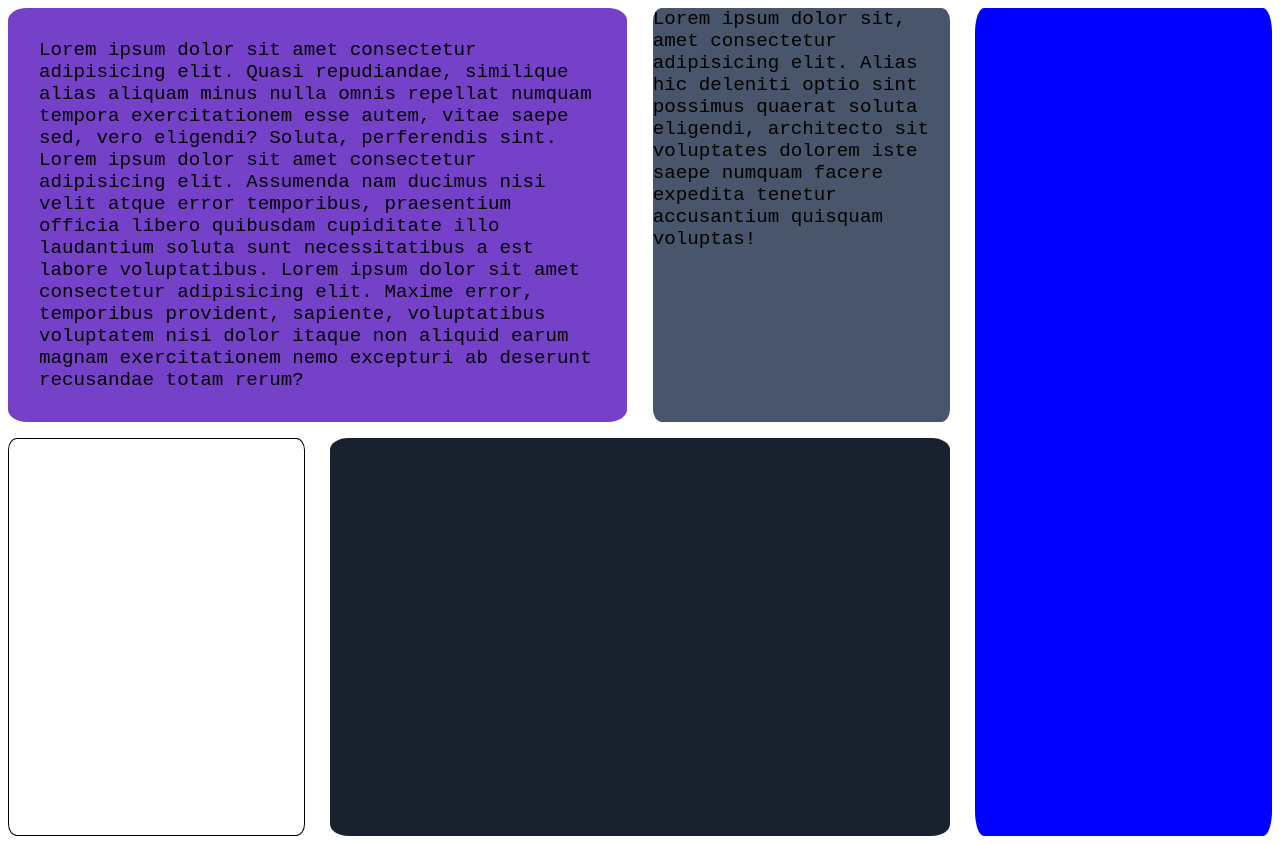
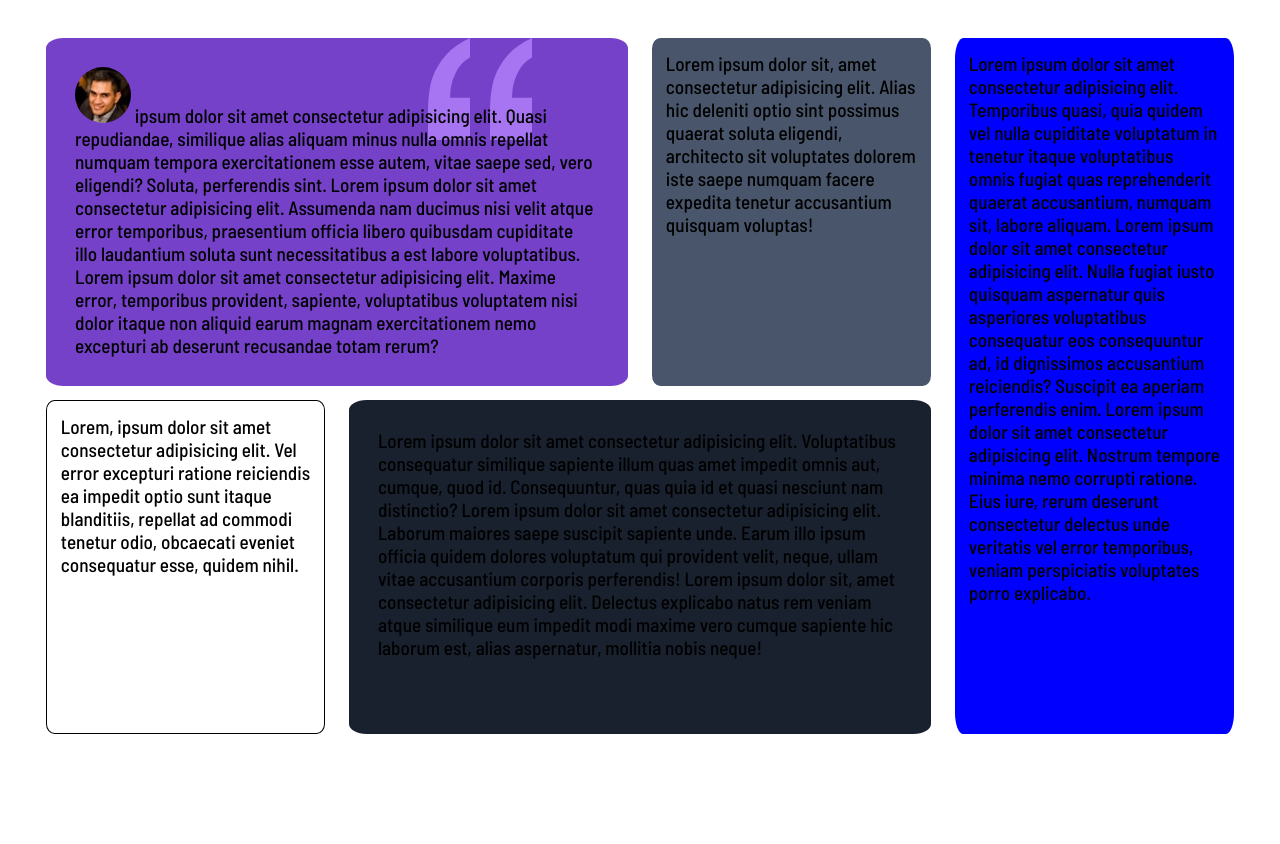
Before and after one commit to saidworks/HTML-CSS, a PHP site: page / in a window 1280 px wide. After the commit the page ends 734 px from the top, so only its background shows below. Run offline with PHP 8.4, Linux system fonts and the light colour scheme.

Commit message:
added background image to first article and the profil picture

```diff
--- a/Part 3/index.html
+++ b/Part 3/index.html
@@ -8,13 +8,18 @@
 
 <body>
     <main id="container">
-        <article id="one">Lorem ipsum dolor sit amet consectetur adipisicing elit. Quasi repudiandae, similique alias aliquam minus nulla omnis repellat numquam tempora exercitationem esse autem, vitae saepe sed, vero eligendi? Soluta, perferendis sint. Lorem ipsum dolor
-            sit amet consectetur adipisicing elit. Assumenda nam ducimus nisi velit atque error temporibus, praesentium officia libero quibusdam cupiditate illo laudantium soluta sunt necessitatibus a est labore voluptatibus. Lorem ipsum dolor sit amet
-            consectetur adipisicing elit. Maxime error, temporibus provident, sapiente, voluptatibus voluptatem nisi dolor itaque non aliquid earum magnam exercitationem nemo excepturi ab deserunt recusandae totam rerum?</article>
+        <article id="one"> <img src="images/image-daniel.jpg" alt="image-daniel"> ipsum dolor sit amet consectetur adipisicing elit. Quasi repudiandae, similique alias aliquam minus nulla omnis repellat numquam tempora exercitationem esse autem, vitae saepe sed, vero eligendi?
+            Soluta, perferendis sint. Lorem ipsum dolor sit amet consectetur adipisicing elit. Assumenda nam ducimus nisi velit atque error temporibus, praesentium officia libero quibusdam cupiditate illo laudantium soluta sunt necessitatibus a est labore
+            voluptatibus. Lorem ipsum dolor sit amet consectetur adipisicing elit. Maxime error, temporibus provident, sapiente, voluptatibus voluptatem nisi dolor itaque non aliquid earum magnam exercitationem nemo excepturi ab deserunt recusandae totam
+            rerum?</article>
         <article id="two">Lorem ipsum dolor sit, amet consectetur adipisicing elit. Alias hic deleniti optio sint possimus quaerat soluta eligendi, architecto sit voluptates dolorem iste saepe numquam facere expedita tenetur accusantium quisquam voluptas!</article>
-        <article id="three"></article>
-        <article id="four"></article>
-        <article id="five"></article>
+        <article id="three">Lorem ipsum dolor sit amet consectetur adipisicing elit. Temporibus quasi, quia quidem vel nulla cupiditate voluptatum in tenetur itaque voluptatibus omnis fugiat quas reprehenderit quaerat accusantium, numquam sit, labore aliquam. Lorem ipsum
+            dolor sit amet consectetur adipisicing elit. Nulla fugiat iusto quisquam aspernatur quis asperiores voluptatibus consequatur eos consequuntur ad, id dignissimos accusantium reiciendis? Suscipit ea aperiam perferendis enim. Lorem ipsum dolor
+            sit amet consectetur adipisicing elit. Nostrum tempore minima nemo corrupti ratione. Eius iure, rerum deserunt consectetur delectus unde veritatis vel error temporibus, veniam perspiciatis voluptates porro explicabo. </article>
+        <article id="four">Lorem, ipsum dolor sit amet consectetur adipisicing elit. Vel error excepturi ratione reiciendis ea impedit optio sunt itaque blanditiis, repellat ad commodi tenetur odio, obcaecati eveniet consequatur esse, quidem nihil.</article>
+        <article id="five"> Lorem ipsum dolor sit amet consectetur adipisicing elit. Voluptatibus consequatur similique sapiente illum quas amet impedit omnis aut, cumque, quod id. Consequuntur, quas quia id et quasi nesciunt nam distinctio? Lorem ipsum dolor sit amet consectetur
+            adipisicing elit. Laborum maiores saepe suscipit sapiente unde. Earum illo ipsum officia quidem dolores voluptatum qui provident velit, neque, ullam vitae accusantium corporis perferendis! Lorem ipsum dolor sit, amet consectetur adipisicing
+            elit. Delectus explicabo natus rem veniam atque similique eum impedit modi maxime vero cumque sapiente hic laborum est, alias aspernatur, mollitia nobis neque!</article>
     </main>
 </body>
 
--- a/Part 3/styles/style.css
+++ b/Part 3/styles/style.css
@@ -1,15 +1,21 @@
+@import url('https://fonts.googleapis.com/css2?family=Barlow+Semi+Condensed:wght@500;600&display=swap');
 main {
     display: grid;
     grid-template-columns: 1fr 1fr 1fr 1fr;
     grid-template-rows: 1fr 1fr;
     grid-gap: 2%;
-    width: 100%;
+    max-width: 100%;
     height: max-content;
-    font-family: 'Courier New', Courier, monospace;
+    font-family: 'Barlow Semi Condensed', sans-serif;
     font-size: larger;
+    margin: 3%;
+    background-color: gray: hsl(0, 0%, 81%);
 }
 
 #one {
+    background-image: url(/images/bg-pattern-quotation.svg);
+    background-repeat: no-repeat;
+    background-position: 80% top;
     background-color: hsl(263, 55%, 52%);
     grid-column: 1/3;
     grid-row: 1;
@@ -18,11 +24,17 @@ main {
     padding: 5%;
 }
 
+img {
+    border-radius: 50%;
+    border: hsl(0, 0%, 81%) 2%;
+}
+
 #two {
     background-color: hsl(217, 19%, 35%);
     grid-column: 3/4;
     grid-row: 1;
     border-radius: 3%;
+    padding: 5%;
 }
 
 #three {
@@ -30,6 +42,7 @@ main {
     grid-column: 4;
     grid-row: 1/3;
     border-radius: 3%;
+    padding: 5%;
 }
 
 #four {
@@ -38,6 +51,7 @@ main {
     grid-row: 2;
     border: 1px solid;
     border-radius: 3%;
+    padding: 5%;
 }
 
 #five {
@@ -45,4 +59,5 @@ main {
     grid-column: 2/4;
     grid-row: 2;
     border-radius: 3%;
+    padding: 5%;
 }
```
